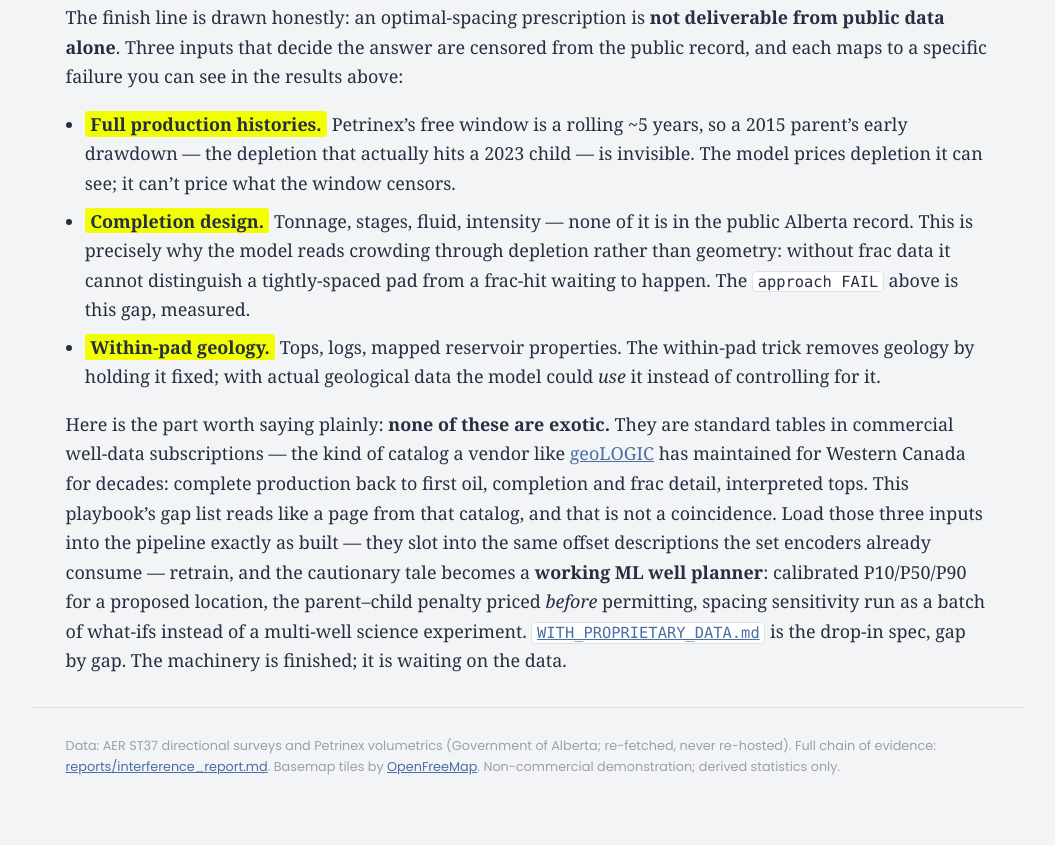
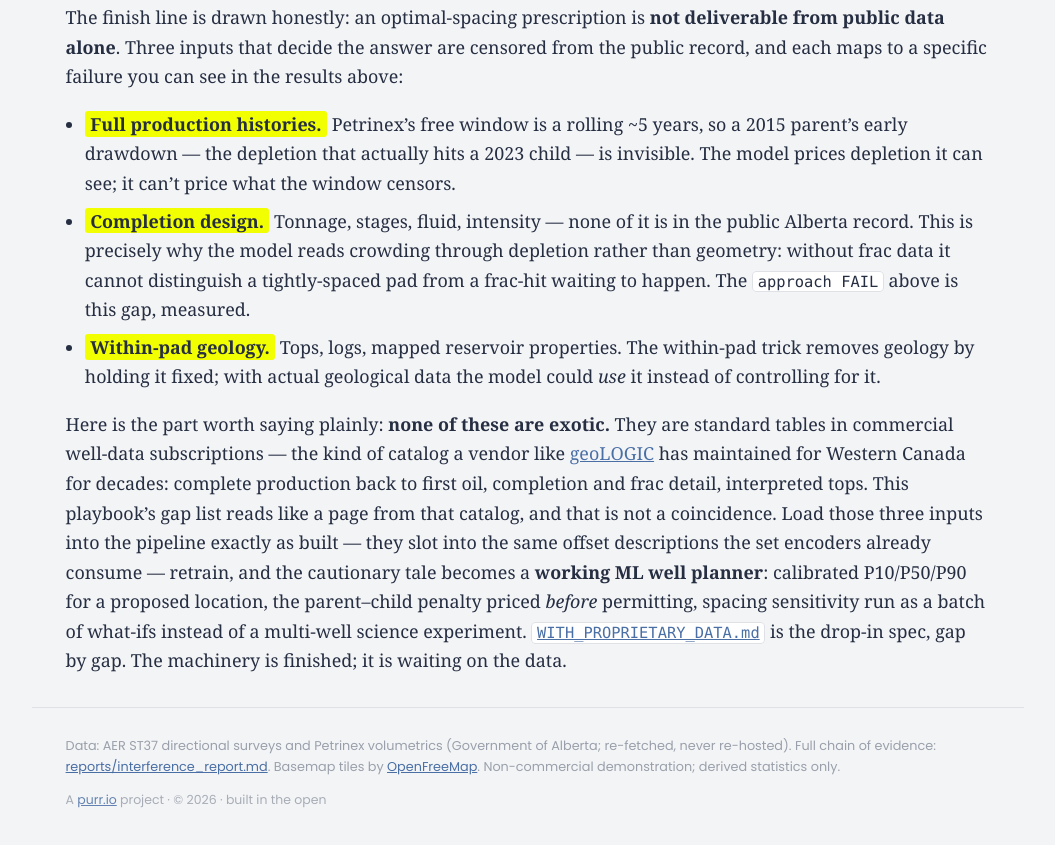
Before and after one commit to rbhughes/well-spacing-playbook, an Astro site in the folder site/: page / in a window 1280 px wide. Shown: the part 5709-6554 px from the top of the page, without its empty margins (112-1167 px from the left). Before the commit the page ends 6522 px from the top, so only its background shows below. Built offline with nearby package versions, Linux system fonts and the light colour scheme; Astro itself is replaced by a stand-in of ours; no server answers.

Commit message:
Footer colophon
Co-Authored-By: Claude Fable 5 <noreply@anthropic.com>
Claude-Session: https://claude.ai/code/session_01QZ4CJoQwA6Nx2XP48pjiUj

```diff
--- a/site/src/pages/index.astro
+++ b/site/src/pages/index.astro
@@ -385,6 +385,7 @@
         Basemap tiles by <a href="https://openfreemap.org">OpenFreeMap</a>.
         Non-commercial demonstration; derived statistics only.
       </p>
+      <p class="colophon">A <a href="https://purr.io">purr.io</a> project &middot; &copy; 2026 &middot; built in the open</p>
     </footer>
 
     <script src="../scripts/app.js"></script>
@@ -517,4 +518,6 @@
   html { height: 100%; }
   body { min-height: 100vh; display: flex; flex-direction: column; }
   body > footer { margin-top: auto; }
+
+  .colophon { margin-top: 0.35rem; font-size: 0.78rem; opacity: 0.85; }
 </style>
```
